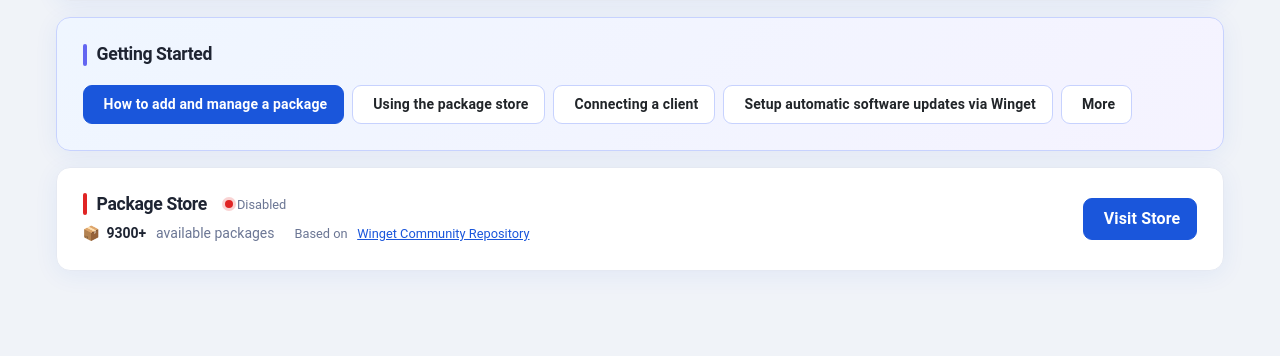
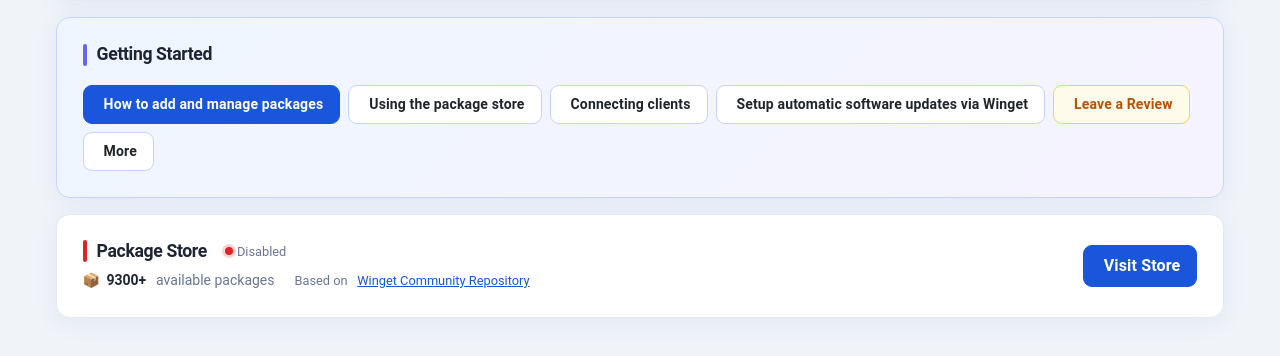
Before and after one commit to dev-fYnn/Winget-Repo, a Flask app: template Modules/UI/templates/index.html in a window 1280 px wide. Shown: the part 345-701 px from the top of the page. Run offline with Flask 3, Linux system fonts and the light colour scheme; the template is opened without the code that fills it, so the values that code supplies are empty; some libraries are stand-ins or nearby versions.

Commit message:
Version 2.8.9 - Increased character limit - Review Button

```diff
--- a/Modules/UI/templates/index.html
+++ b/Modules/UI/templates/index.html
@@ -160,16 +160,19 @@
                     </div>
                     <div class="d-flex flex-wrap gap-2">
                         <a href="https://docs.winget-repo.io/local/Packages" target="_blank" class="btn btn-sm idx-btn idx-btn-primary d-flex align-items-center gap-1">
-                            <i class="bi bi-book"></i> How to add and manage a package
+                            <i class="bi bi-book"></i> How to add and manage packages
                         </a>
                         <a href="https://docs.winget-repo.io/local/Store" target="_blank" class="btn btn-sm idx-btn d-flex align-items-center gap-1" style="background:#fff; border-color:#c7d2fe;">
                             <i class="bi bi-shop"></i> Using the package store
                         </a>
                         <a href="https://docs.winget-repo.io/local/Client-Connect" target="_blank" class="btn btn-sm idx-btn d-flex align-items-center gap-1" style="background:#fff; border-color:#c7d2fe;">
-                            <i class="bi bi-link"></i> Connecting a client
+                            <i class="bi bi-link"></i> Connecting clients
                         </a>
                         <a href="https://docs.winget-repo.io/local/Auto-Update" target="_blank" class="btn btn-sm idx-btn d-flex align-items-center gap-1" style="background:#fff; border-color:#c7d2fe;">
                             <i class="bi bi-pc-display"></i> Setup automatic software updates via Winget
+                        </a>
+                        <a href="https://love.winget-repo.io" target="_blank" rel="noopener" class="btn btn-sm idx-btn d-flex align-items-center gap-1" style="background:#fffbeb; border-color:#fcd34d; color:#b45309;">
+                            <i class="bi bi-star-fill" style="color:#f59e0b;"></i> Leave a Review
                         </a>
                         <a href="https://docs.winget-repo.io/local/Start" target="_blank" class="btn btn-sm idx-btn d-flex align-items-center gap-1" style="background:#fff; border-color:#c7d2fe;">
                             <i class="bi bi-question-circle"></i> More
```
Also changed, not shown: README.md.
